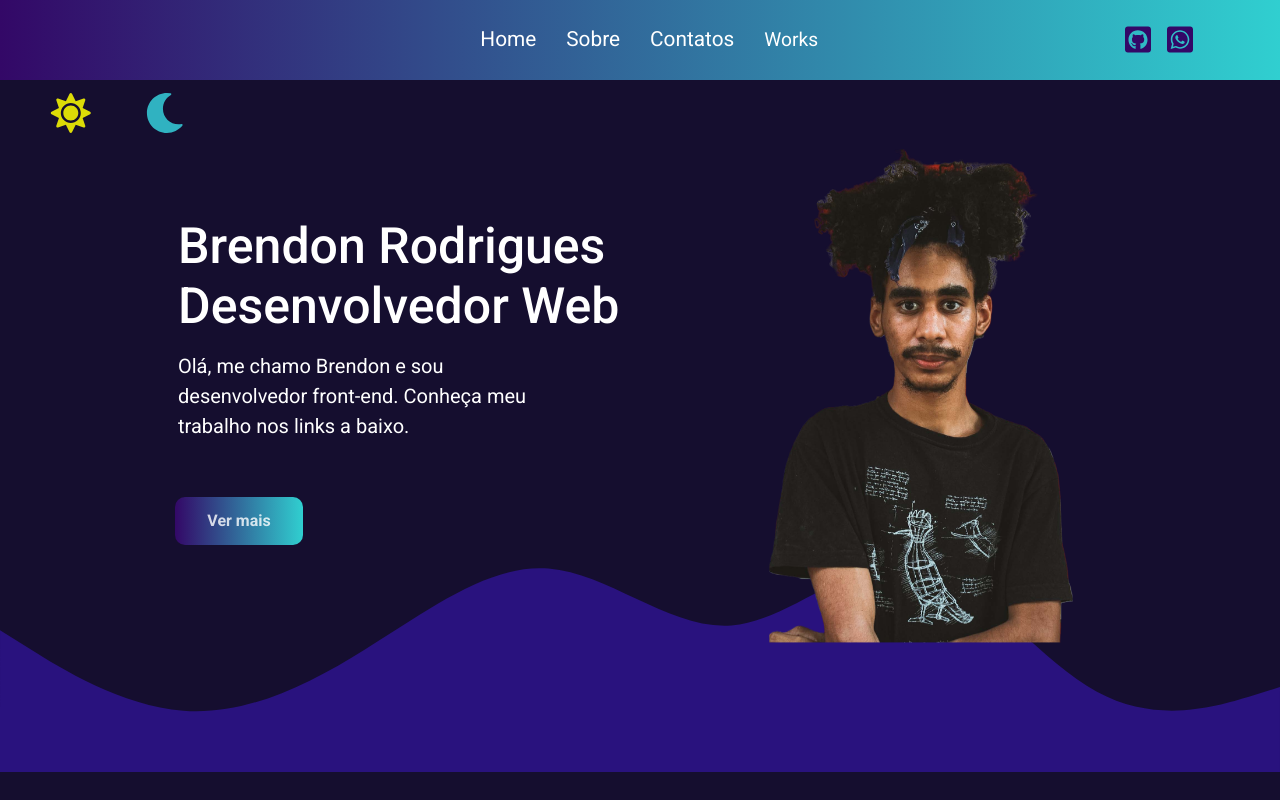
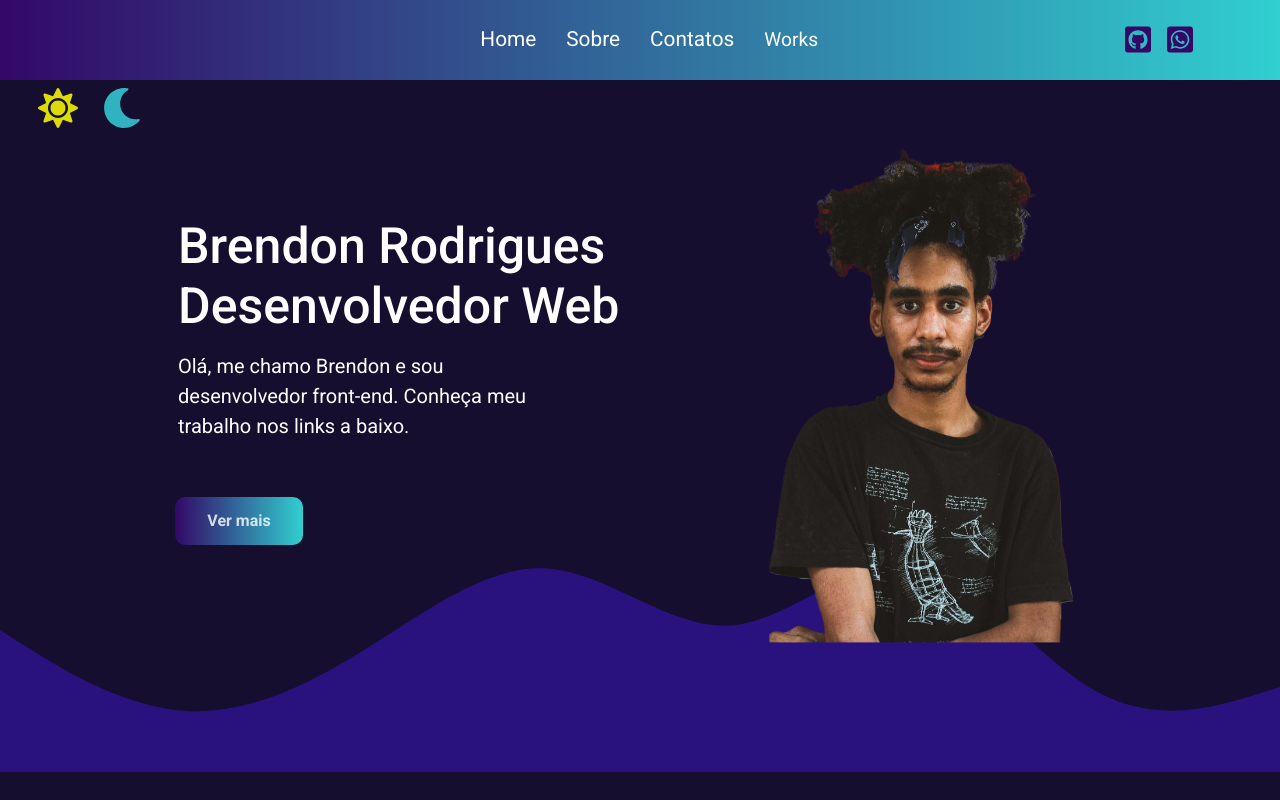
Before and after one commit to brendonrodri/Meu-Portfolio, a React (Create React App) app: page / in a window 1280 px wide. Built offline with nearby package versions, Linux system fonts and the light colour scheme.

Commit message:
Update styles.css

```diff
--- a/src/styles.css
+++ b/src/styles.css
@@ -14,15 +14,14 @@ html{
     box-sizing: border-box;
 }
  .SunIcon{
-        width: 7vw;
+        width: 5vw;
         height: 5vh;
         color: rgba(255, 255, 0, 0.851);
     }
 .MoonIcon{
-        width: 7vw;
+        width: 5vw;
         height: 5vh;
         color: #30b2c1;
-        margin: 5px;
     }
 @media (max-width: 480px){
     html{
```
